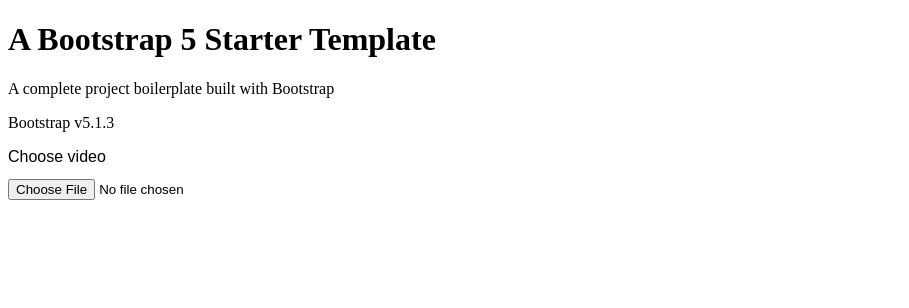
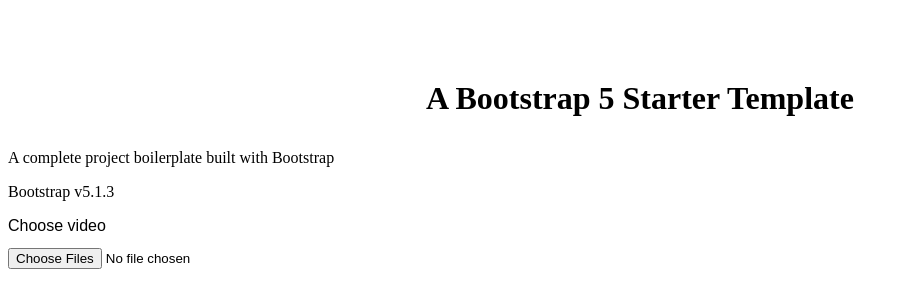
Before and after one commit to jovanneste/Emotion-XAI-Videos, a Flask app: page / in a window 1280 px wide. Shown: the top 308 px of the page, without its empty margins (0-909 px from the left). Run offline with Flask 2, Linux system fonts and the light colour scheme.

Commit message:
move js and css to static directory

```diff
--- /dev/null
+++ b/app/static/scripts.js
@@ -0,0 +1,11 @@
+function showname() {
+  var name = document.getElementById('fileInput');
+  alert('Selected file: ' + name.files.item(0).name);
+  alert('Selected file: ' + name.files.item(0).size);
+  alert('Selected file: ' + name.files.item(0).type);
+};
+
+
+function msg(){
+  alert("Hello Javatpoint");
+}
--- a/app/templates/css/styles.css
+++ b/app/static/styles.css
@@ -7,3 +7,10 @@
 label {
     margin: 0.4rem 0;
 }
+
+h1 {
+    margin: 0 auto;
+    margin-top: 5rem;
+    margin-bottom: 2rem;
+    text-align: center;
+}
--- a/app/templates/index.html
+++ b/app/templates/index.html
@@ -6,9 +6,8 @@
         <meta name="description" content="" />
         <meta name="author" content="" />
         <title>Bare - Start Bootstrap Template</title>
-        <!-- Favicon-->
-        <link rel="icon" type="image/x-icon" href="assets/favicon.ico" />
-        <link href="css/styles.css" rel="stylesheet" />
+        <link href="../static/styles.css" rel="stylesheet"/>
+        <script type="text/javascript" src="{{ url_for('static', filename='scripts.js') }}"></script>
     </head>
     <body>
         <div class="container">
@@ -16,11 +15,12 @@
                 <h1>A Bootstrap 5 Starter Template</h1>
                 <p class="lead">A complete project boilerplate built with Bootstrap</p>
                 <p>Bootstrap v5.1.3</p>
+                <form>
                 <label for="avatar">Choose video</label>
-                <input type="file" id="avatar" name="avatar" accept="video/*">
+                <input type="file" id="avatar" name="avatar" accept="video/*" multiple onchange="msg()">
+                </form>
             </div>
         </div>
         <script src="https://cdn.jsdelivr.net/npm/bootstrap@5.1.3/dist/js/bootstrap.bundle.min.js"></script>
-        <script src="js/scripts.js"></script>
     </body>
 </html>
```
Also changed, not shown: app/templates/js/scripts.js (deleted).
